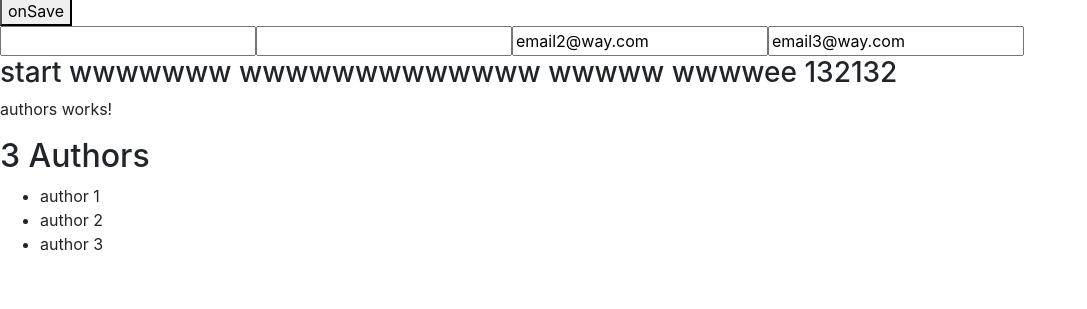
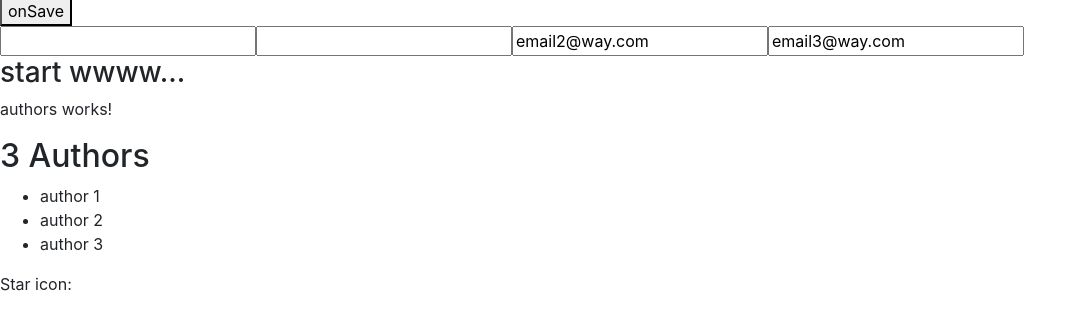
Before and after one commit to DenisDVG/ang2Crash, an Angular app: page / in a window 1280 px wide. Shown: the part 545-854 px from the top of the page, without its empty margins (0-1087 px from the left). Before the commit the page ends 817 px from the top, so only its background shows below. Built offline with nearby package versions, Linux system fonts and the light colour scheme; some icons are missing.

Commit message:
events comp reuseble

```diff
--- a/src/app/app.component.html
+++ b/src/app/app.component.html
@@ -1,3 +1,4 @@
 <h1>Ang 10</h1>
 <app-courses></app-courses>
 <app-authors></app-authors>
+<app-favorite></app-favorite>
--- a/src/app/app.module.ts
+++ b/src/app/app.module.ts
@@ -9,6 +9,7 @@ import { CourseComponent } from './course/course.component';
 import { CoursesService } from './courses.service';
 import { AuthorsComponent } from './authors/authors.component';
 import { SummaryPipe } from './summary.pipe';
+import { FavoriteComponent } from './favorite/favorite.component';
 
 @NgModule({
   declarations: [
@@ -16,7 +17,8 @@ import { SummaryPipe } from './summary.pipe';
     CoursesComponent,
     CourseComponent,
     AuthorsComponent,
-    SummaryPipe
+    SummaryPipe,
+    FavoriteComponent
   ],
   imports: [
     BrowserModule,
--- a/src/app/courses/courses.component.html
+++ b/src/app/courses/courses.component.html
@@ -24,4 +24,4 @@
 <input #email (keyup.enter)="onKeyUpBindInputVal(email.value)" />
 <input [value]="emailTwo" (keyup.enter)="emailTwo = $event.target.value; onKeyUpTwoWayBindInputVal()" />
 <input [(ngModel)]="emailThree" (keyup.enter)="onKeyUpTwoWayBindNGModelInputVal()" />
-<h3>{{textPipe | summary}}</h3>
+<h3>{{textPipe | summary:10}}</h3>
--- /dev/null
+++ b/src/app/favorite/favorite.component.html
@@ -0,0 +1 @@
+<p>Star icon: <span class="glyphicon glyphicon-star"></span></p>
--- /dev/null
+++ b/src/app/favorite/favorite.component.ts
@@ -0,0 +1,15 @@
+import { Component, OnInit } from '@angular/core';
+
+@Component({
+  selector: 'app-favorite',
+  templateUrl: './favorite.component.html',
+  styleUrls: ['./favorite.component.less']
+})
+export class FavoriteComponent implements OnInit {
+  isFavorite: boolean;
+  constructor() { }
+
+  ngOnInit(): void {
+  }
+
+}
--- a/src/app/summary.pipe.ts
+++ b/src/app/summary.pipe.ts
@@ -5,10 +5,11 @@ import { Pipe, PipeTransform } from '@angular/core';
 })
 
 export class SummaryPipe implements PipeTransform {
-    transform(value: any, args?: any): void {
+    transform(value: any, limit?: number): string {
         if (!value){
             return null;
         }
-        return value.substr(0, 50);
+        const actualLim = limit ? limit : 50;
+        return value.substr(0, actualLim) + '...';
     }
 }
--- a/src/styles.less
+++ b/src/styles.less
@@ -1,2 +1,3 @@
 /* You can add global styles to this file, and also import other style files */
 @import '~bootstrap/dist/css/bootstrap.css';
+@import url('//netdna.bootstrapcdn.com/bootstrap/3.0.0/css/bootstrap-glyphicons.css');
```
Also changed, not shown: src/app/favorite/favorite.component.less (added), 1 other file (tests, documents, lock files or other folders).
